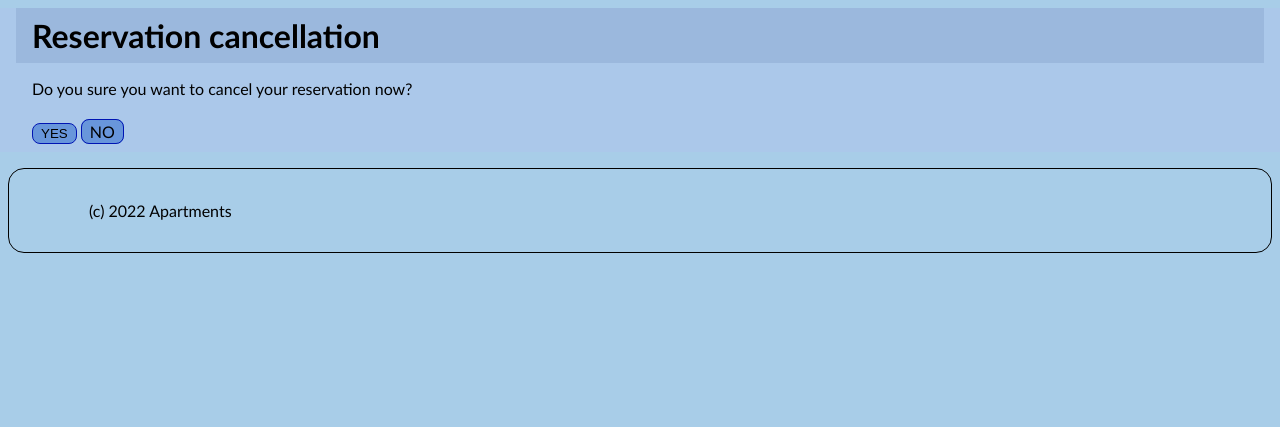
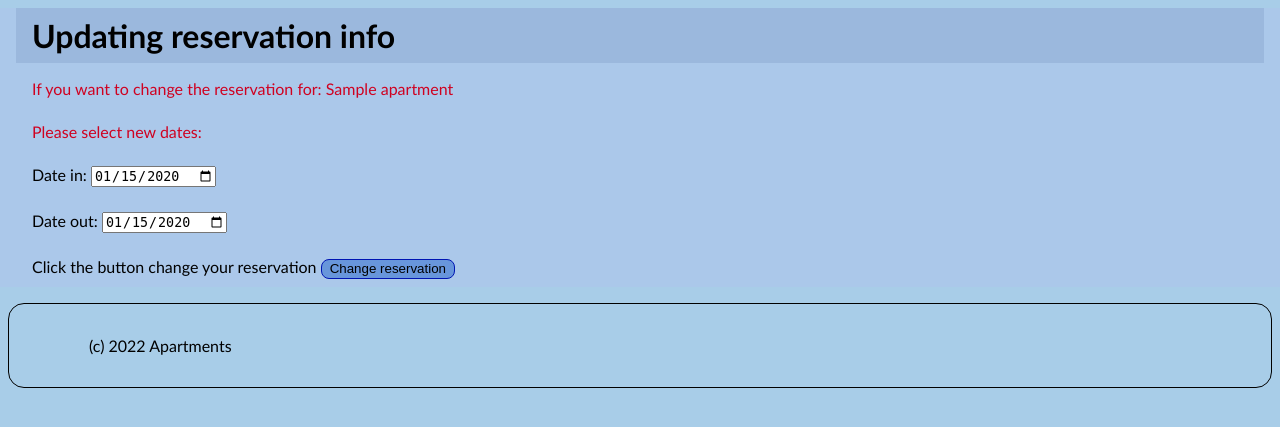
Before and after one commit to Sergejus83/apartments, a Django app: page /update_reservation/1/ in a window 1280 px wide. Shown: the part 51-478 px from the top of the page. Run offline with Django 4.2, Linux system fonts and the light colour scheme; a user stored in the database is signed in; tables that the repository leaves empty hold one stand-in row (values such as "Sample post").

Commit message:
apartment review, forms, model, admin

```diff
--- a/rental_apartments/apartments/admin.py
+++ b/rental_apartments/apartments/admin.py
@@ -33,6 +33,12 @@ class GuestAdmin(admin.ModelAdmin):
         return obj.user.email
 
 
+class ApartmentReviewAdmin(admin.ModelAdmin):
+    list_display = ('apartment', 'guest', 'created_at')
+
+
+
 admin.site.register(models.Apartment, ApartmentAdmin)
 admin.site.register(models.Guest, GuestAdmin)
 admin.site.register(models.Reservation, ReservationAdmin)
+admin.site.register(models.ApartmentReview, ApartmentReviewAdmin)
--- a/rental_apartments/apartments/forms.py
+++ b/rental_apartments/apartments/forms.py
@@ -1,7 +1,11 @@
 from django import forms
-from . models import Reservation
+from . models import Reservation, ApartmentReview
 from django.utils.translation import gettext_lazy as _
 from django.core.exceptions import ValidationError
+# from datetime import date
+from django.utils.timezone import datetime, timedelta
+
+
 
 
 class DateInput(forms.DateInput):
@@ -20,15 +24,26 @@ class ReservationForm(forms.ModelForm):
             date_in__gte=date_in,
             date_in__lt=date_out,
             date_out__gt=date_in,
-            date_out__lte=date_out
+            date_out__lte=date_out,
         )
+
         if reservations.count() > 0:
             raise ValidationError(_("Sorry! This apartment already booked on these dates!"))
+        # elif reservation_date.count() < 0:
+        #     raise ValidationError(_("Sorry! the date is not correct!"))
+
+
+    # def invalid_date(self):
+    #     cleaned_data = super().clean()
+    #     date_in = date(cleaned_data.get("date_in"))
+    #     today = date.today()
+    #     if date_in < today:
+    #         raise ValidationError(_("Sorry! the date is not correct!"))
 
 
     class Meta:
         model = Reservation
-        fields = ('apartment', 'date_in', 'date_out')
+        fields = ('apartment', 'date_in', 'date_out', 'price')
         widgets = {'date_in': DateInput(), 'date_out': DateInput()}
 
 
@@ -37,3 +52,25 @@ class ReservationUpdateForm(forms.ModelForm):
         model = Reservation
         fields = ('apartment', 'date_in', 'date_out')
         widgets = {'apartment': forms.HiddenInput(), 'date_in': DateInput(), 'date_out': DateInput()}
+
+
+class AparmentReviewForm(forms.ModelForm):
+    def is_valid(self) -> bool:
+        valid = super().is_valid()
+        if valid:
+            guest = self.cleaned_data.get("guest")
+            recent_posts = ApartmentReview.objects.filter(
+                guest=guest,
+                created_at_gte=(datetime.utcnow()-timedelta(hours=1))
+            )
+            if recent_posts:
+                return False
+        return valid
+
+    class Meta:
+        model = ApartmentReview
+        fields = ('apartment', 'guest', 'comment')
+        widgets = {
+            'apartment': forms.HiddenInput(),
+            'guest': forms.HiddenInput(),
+        }
--- a/rental_apartments/apartments/models.py
+++ b/rental_apartments/apartments/models.py
@@ -1,7 +1,7 @@
 from django.contrib.auth import get_user_model
 from django.db import models
 from django.utils.translation import gettext_lazy as _
-
+from django.utils.timezone import datetime
 
 User = get_user_model()
 
@@ -80,5 +80,48 @@ class Reservation(models.Model):
         self.total_nights = self.get_total_nights().days
         super().save(*args, **kwargs)
 
+    @property
+    def date_in_is_overdue(self):
+        if self.date_in and self.date_in < datetime.date(datetime.now()):
+            return True
+        return False
+
+    class Meta:
+        ordering = ['date_in']
+
+    @property
+    def date_out_is_overdue(self):
+        if self.date_out and self.date_out < datetime.date(datetime.now()):
+            return True
+        return False
+
     def __str__(self) -> str:
         return f'ID: {self.id}  ||  from {self.date_in} to {self.date_out}  ||  total: {self.total_nights}d./ {self.total_price} Eur'
+
+
+class ApartmentReview(models.Model):
+    apartment = models.ForeignKey(
+        Apartment,
+        verbose_name=_("Apartment"),
+        on_delete=models.CASCADE,
+        related_name='reviews'
+        )
+    guest = models.ForeignKey(
+        Guest,
+        verbose_name=_("Guest"),
+        on_delete=models.CASCADE,
+        related_name='apartment_reviews'
+        )
+    comment = models.TextField(_("Comment"))
+    created_at = models.DateTimeField(_("Created at"), auto_now_add=True)
+    photo_1 = models.ImageField(_("photo_1"), upload_to='photo', blank=True, null=True)
+    photo_2 = models.ImageField(_("photo_2"), upload_to='photo', blank=True, null=True)
+    photo_3 = models.ImageField(_("photo_3"), upload_to='photo', blank=True, null=True)
+
+
+
+    def __str__(self):
+        return f"{self.guest.user} on {self.apartment} at {self.created_at}"
+
+    class Meta:
+        ordering = ('-created_at', )
--- a/rental_apartments/apartments/static/apartments/css/base.css
+++ b/rental_apartments/apartments/static/apartments/css/base.css
@@ -28,8 +28,21 @@
 
 .button:hover {
     background-color: rgb(174, 221, 162);
+    color: rgb(5, 75, 7);
+}
+
+.button-change {
+    background-color: rgb(104, 150, 219);
+    color: rgb(0, 0, 0);
+    text-decoration: none;
+    border: 0.5px solid rgb(0, 21, 179);
+    border-radius: 0.5rem;
+    padding: 0.1rem 0.5rem;
+}
+.button-change:hover {
+    background-color: rgb(244, 150, 139);
     text-decoration: solid;
-    color: rgb(5, 75, 7);
+    color: rgb(145, 3, 3);
 }
 
 header {
@@ -89,6 +102,10 @@ h3 {
     /* max-width: 1200px;
     min-width: 480px; */
     /* margin: 5rem, auto; */
+}
+
+.red {
+    color: rgb(207, 2, 33);
 }
 
 .spacer {
@@ -188,3 +205,20 @@ footer {
     max-width: 20rem;
     border-radius: 5rem;
 }
+
+
+.apartment-review h4 img {
+    max-height: 1.5rem;
+    float: left;
+    margin-right: 0.5rem;
+    border-radius: 0.5rem;
+}
+
+.apartment-review-form label {
+    display: none;
+}
+
+.review-form {
+    background-color: rgba(235, 221, 214, 0.3);
+    border-bottom: 3px solid rgb(17, 0, 255);
+}
--- a/rental_apartments/apartments/templates/apartments/user_reservation_list.html
+++ b/rental_apartments/apartments/templates/apartments/user_reservation_list.html
@@ -3,7 +3,7 @@
 {% block title %} {% trans "Reservation history of " %} {{block.super}}{% endblock title %}
 {% block content %}
 <h1>{% trans "Reservation History" %}</h1>
-<p><a class="button" href="{% url 'user_reservation_create' %}">{% trans "Make reservation" %}</a></p>
+<p><a class="button" href="{% url 'user_reservation_create' %}">{% trans "Make new reservation" %}</a></p>
 <div class="table-grid my-reservation-table">
     <div class="table-grid-cell center dark">{% trans "Apartment name" %}</div>
     <div class="table-grid-cell center dark">{% trans "Reserved date" %}</div>
@@ -23,8 +23,8 @@
         <div class="table-grid-cell">{{ reservation.get_status_display }}</div>
         <div class="table-grid-cell center">
             {% if reservation.status == 'r' %}
-                {% comment %} <a class="button-change" href="{% url 'user_reservation_delete' reservation.pk %}">{% trans "Cancel" %}</a> {% endcomment %}
-                {% comment %} <a class="button-change" href="{% url 'user_reservation_update' reservation.pk  %}">{% trans "Update" %}</a> {% endcomment %}
+                <a class="button-change" href="{% url 'user_reservation_delete' reservation.pk %}">{% trans "Cancel" %}</a>
+                <a class="button-change" href="{% url 'user_reservation_update' reservation.pk  %}">{% trans "Update" %}</a>
             {% elif reservation.status == 'p' %}
             <a>{% trans "Done" %}</a>
             {% endif %}
--- a/rental_apartments/apartments/templates/apartments/user_reservation_update.html
+++ b/rental_apartments/apartments/templates/apartments/user_reservation_update.html
@@ -1,14 +1,21 @@
 {% extends 'apartments/base.html' %}
 {% load i18n %}
-{% block title %} {% trans "Cancel reservation from " %} {{block.super}}{% endblock title %}
+{% block title %} {% trans "Update reservation in " %} {{block.super}}{% endblock title %}
 {% block content %}
-<h1>{% trans "Reservation cancellation" %}</h1>
+<h1>{% trans "Updating reservation info" %}</h1>
+{% if action %}
+    <p>{{ action }}
+{% endif %}
 <form action="" method="post">
+    {% if reservation %}
+        <p class="red">{% trans "If you want to change the reservation for" %}: {{ reservation.apartment }}</p>
+        <p class="red">{% trans "Please select new dates:" %}</p>
+
+    {% endif %}
     {% csrf_token %}
-    <p>{% trans "Do you sure you want to cancel your reservation now?" %}</p>
-    <p>
-        <button type="submit" class="button cancel">{% trans "YES" %}</button>
-        <a href="{% url 'user_orders' %}" class="button">{% trans "NO" %}</a>
+    {{ form.as_p }}
+    <p>{% trans "Click the button change your reservation" %}
+        <button class="button-change" type="submit">{% if action %}{{ action }}{% endif %}{% trans "Change reservation" %}</button>
     </p>
 </form>
 {% endblock content %}
--- a/rental_apartments/user_profile/apps.py
+++ b/rental_apartments/user_profile/apps.py
@@ -4,3 +4,6 @@ from django.apps import AppConfig
 class UserProfileConfig(AppConfig):
     default_auto_field = 'django.db.models.BigAutoField'
     name = 'user_profile'
+
+    def ready(self):
+        from . signals import create_profile, save_profile
```
Also changed, not shown: rental_apartments/apartments/templates/apartments/apartment_detail.html (+38 -28 lines), rental_apartments/apartments/templates/apartments/user_reservation_delete.html (+11 -3 lines), rental_apartments/user_profile/signals.py (added, +16 -0 lines), rental_apartments/apartments/migrations/0006_alter_reservation_options_apartmentreview.py (added).
